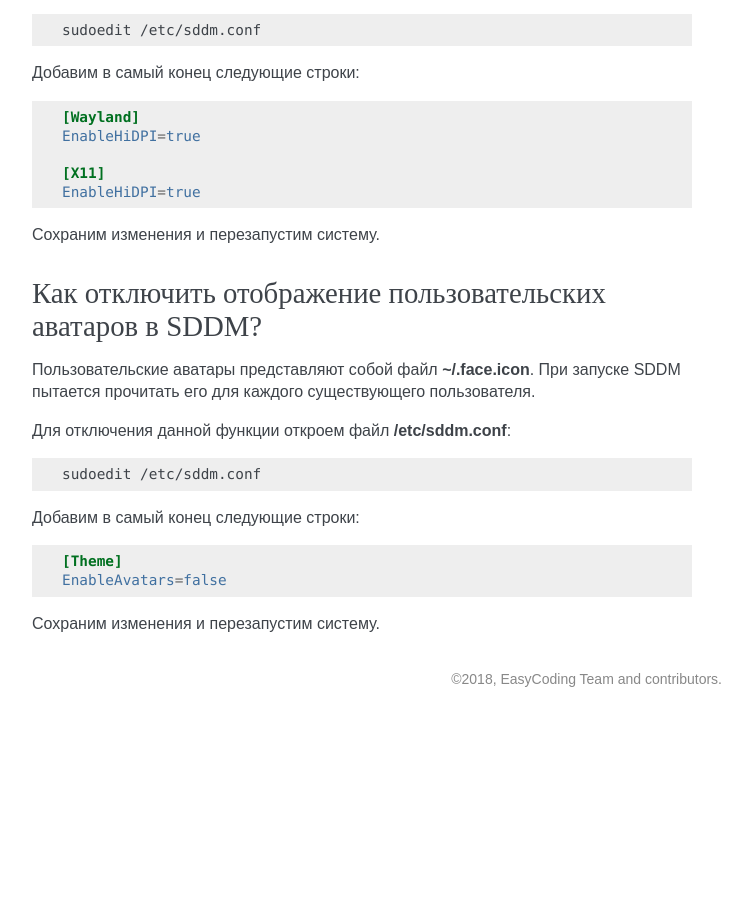
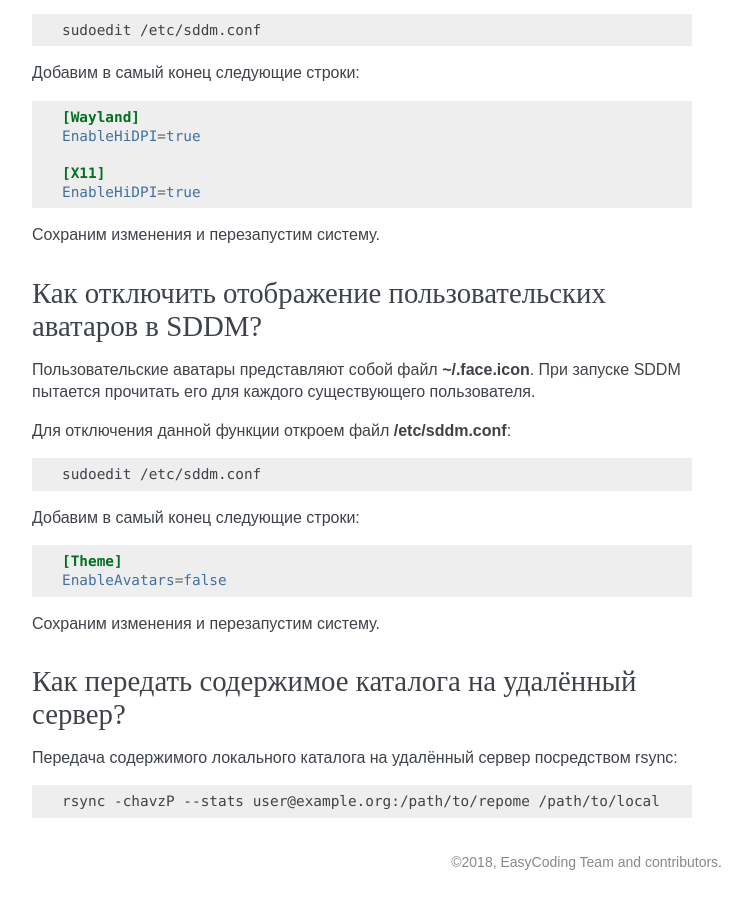
Before and after one commit to RussianFedora/FAQ, a Sphinx documentation site: the page built from source/using-system.rst, in a window 1280 px wide and 900 px high, scrolled down 20251 px. Shown: the whole window, without its empty margins (388-1137 px from the left). Built offline with Sphinx 7.4.7, drawn with Linux system fonts in a browser that asks for light colours; before the commit the page ends 20968 px from its top, so only the background shows below that; some of the changed text lies outside the part shown.

Commit message:
Added question about rsync directory upload.

```diff
--- a/source/using-system.rst
+++ b/source/using-system.rst
@@ -1204,3 +1204,15 @@ KDE предоставляет особый PAM модуль для автома
     EnableAvatars=false
 
 Сохраним изменения и перезапустим систему.
+
+.. index:: ssh, rsync, sync
+.. _ssh-rsync:
+
+Как передать содержимое каталога на удалённый сервер?
+==========================================================
+
+Передача содержимого локального каталога на удалённый сервер посредством rsync:
+
+.. code-block:: bash
+
+    rsync -chavzP --stats user@example.org:/path/to/repome /path/to/local
```
